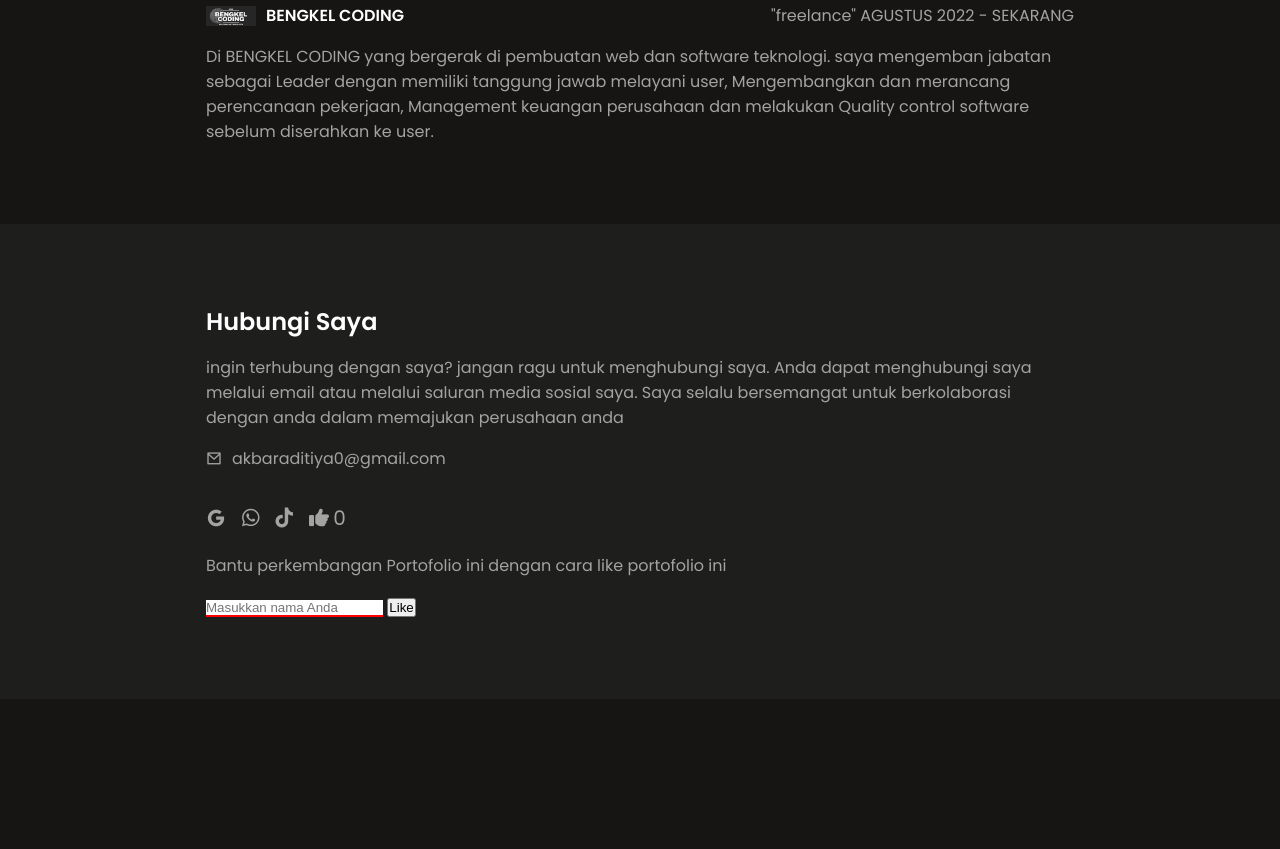
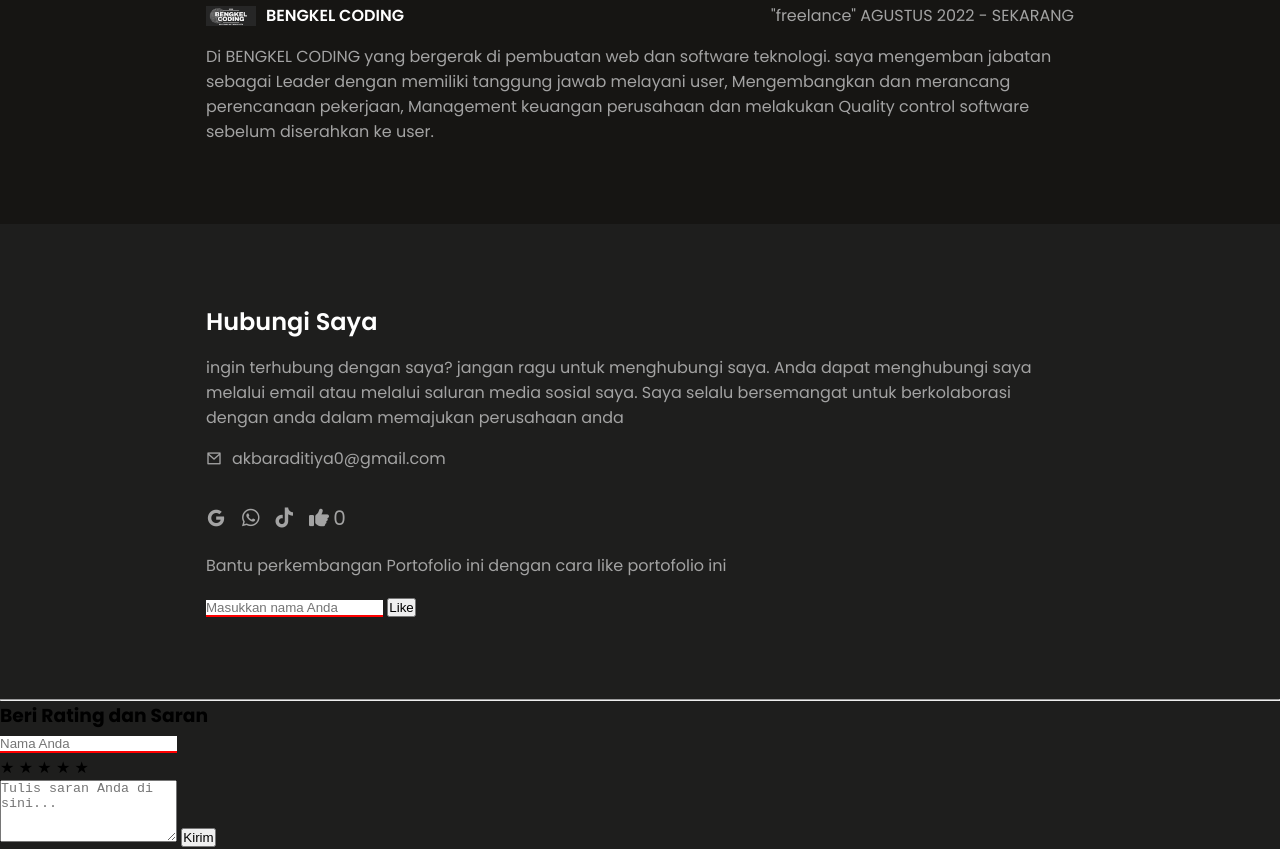
Before and after one commit to Akbaras14/portofolio_akbar, a plain HTML site: page index.html in a window 1280 px wide. Shown: the part 3011-3860 px from the top of the page. Before the commit the page ends 3710 px from the top, so only its background shows below. Drawn offline with nearby package versions, Linux system fonts and the light colour scheme.

Commit message:
Update form

```diff
--- a/index.html
+++ b/index.html
@@ -212,6 +212,30 @@
   <button id="like-button">Like</button> <!-- Ensure this button has the ID 'like-button' -->
 </div>
       </div>
+      <hr>
+
+<!-- Form Kritik & Saran -->
+<div class="feedback-container">
+    <h3>Beri Rating dan Saran</h3>
+
+    <!-- Nama -->
+    <input type="text" id="nama-feedback" placeholder="Nama Anda" />
+
+    <!-- Rating Bintang -->
+    <div class="rating">
+        <span data-star="5">&#9733;</span>
+        <span data-star="4">&#9733;</span>
+        <span data-star="3">&#9733;</span>
+        <span data-star="2">&#9733;</span>
+        <span data-star="1">&#9733;</span>
+    </div>
+
+    <!-- Saran -->
+    <textarea id="saran" rows="4" placeholder="Tulis saran Anda di sini..."></textarea>
+
+    <!-- Tombol Submit -->
+    <button id="kirim-saran">Kirim</button>
+</div>
     </footer>
 
     <script src="https://unpkg.com/scrollreveal"></script>
```
